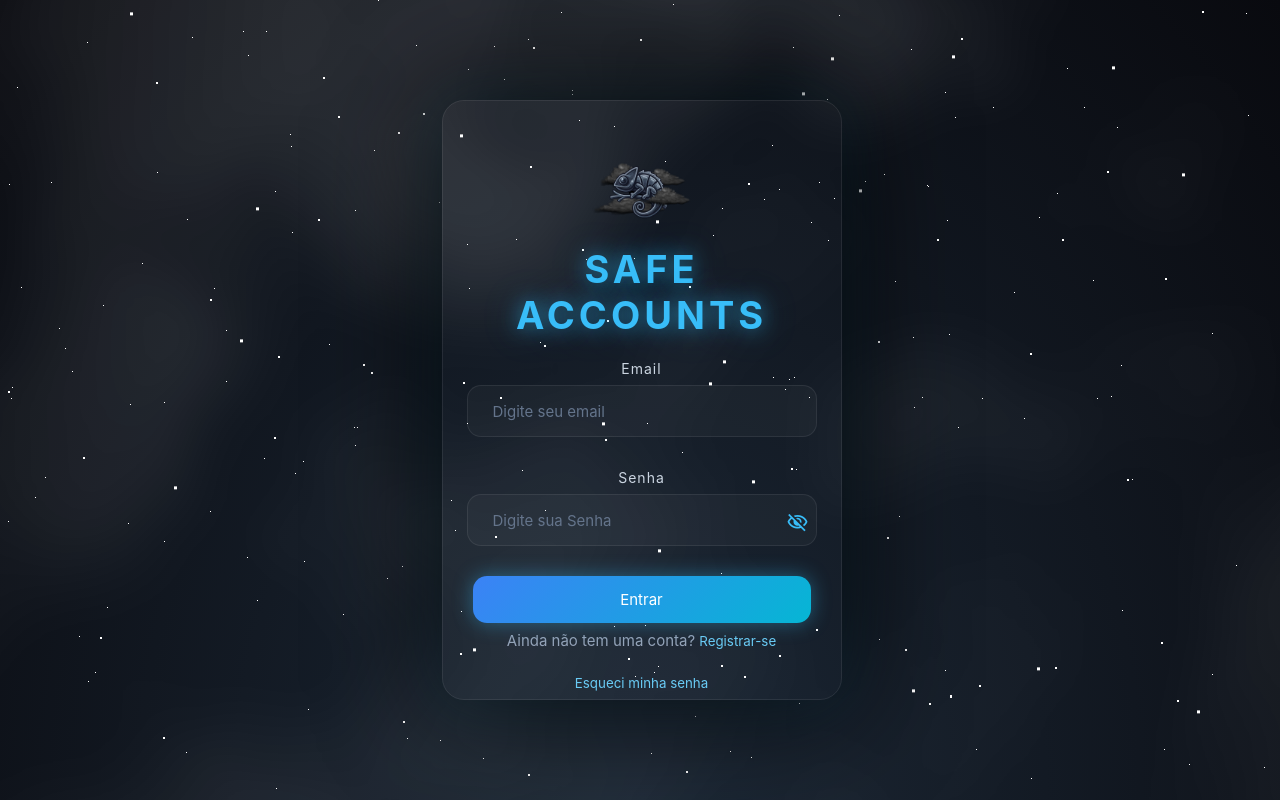
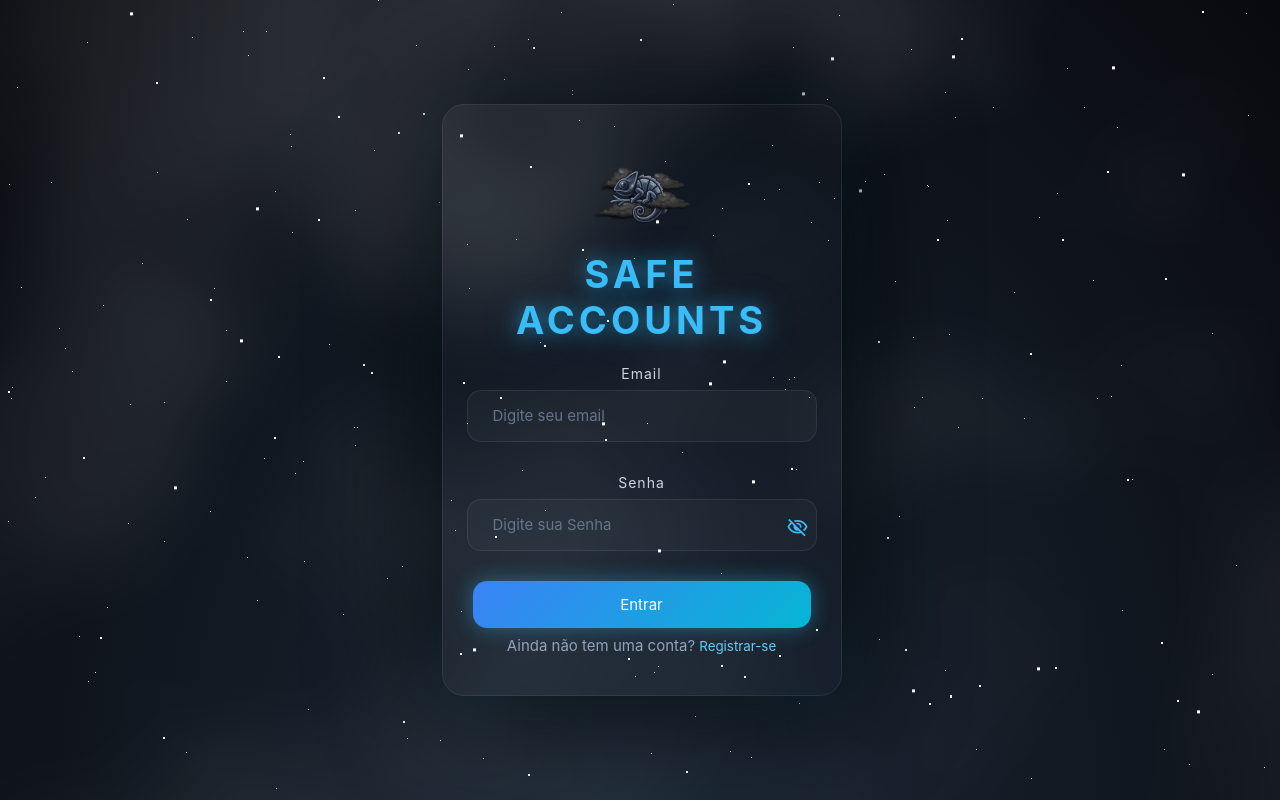
Before and after one commit to C14-INATEL/API_Search_FRONTEND, an Angular app: page /login in a window 1280 px wide. Built offline with nearby package versions, Linux system fonts and the light colour scheme.

Commit message:
refactor: Disable forgot password, to make a stable version

```diff
--- a/src/app/pages/login/login.html
+++ b/src/app/pages/login/login.html
@@ -51,7 +51,7 @@
         <p class="p2">Ainda não tem uma conta? </p>
         <button class="go-register" routerLink="/register"> Registrar-se</button>
         <p class="p2"></p>
-        <button class="forgot_password" routerLink="/forgot-password">Esqueci minha senha</button>
+        <!-- <button class="forgot_password" routerLink="/forgot-password">Esqueci minha senha</button> -->
       </div>
     </div>
   </div>
```
